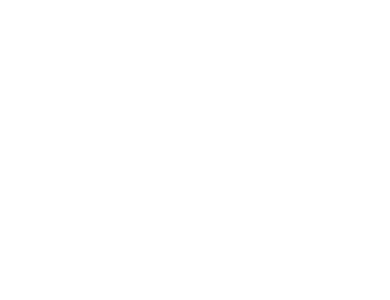
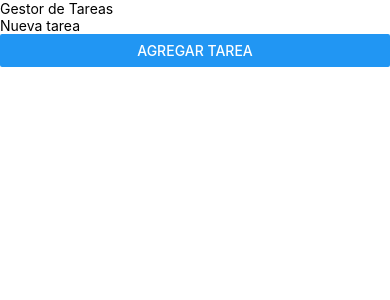
Before and after one commit to KarlaG56/TaskList, a React Native app: screen / in a window 390 px wide. Shown: the top 300 px of the page. Built offline with nearby package versions, Linux system fonts and the light colour scheme.

Commit message:
[ADD] Gestor

```diff
--- a/App.tsx
+++ b/App.tsx
@@ -1,14 +1,14 @@
 
+// src/App.tsx
+import React from 'react';
+import { Provider } from 'react-redux';
+import store from './src/store';
+import MainScreen from './src/Vistas/MainScreen';
 
-import React from 'react';
-import Screen from './src/TaskManager/Infrestructura/Vistas/Screen';
-
-function App(): React.JSX.Element {
-
-  return (
-    <Screen/>
-  );
-}
-
+const App = () => (
+    <Provider store={store}>
+        <MainScreen />
+    </Provider>
+);
 
 export default App;
--- a/package.json
+++ b/package.json
@@ -12,7 +12,9 @@
   "dependencies": {
     "implements": "^0.1.0",
     "react": "18.2.0",
-    "react-native": "0.74.1"
+    "react-native": "0.74.1",
+    "react-redux": "^9.1.2",
+    "redux": "^5.0.1"
   },
   "devDependencies": {
     "@babel/core": "^7.20.0",
--- /dev/null
+++ b/src/Vistas/MainScreen.js
@@ -0,0 +1,21 @@
+// src/Vistas/MainScreen.js
+import React from 'react';
+import { View, Text } from 'react-native';
+import { useSelector } from 'react-redux';
+import AgregarTarea from '../components/AgregarTarea';
+
+const MainScreen = () => {
+    const tareas = useSelector(state => state.tareas.tareas);
+
+    return (
+        <View>
+            <Text>Gestor de Tareas</Text>
+            <AgregarTarea />
+            {tareas.map(tarea => (
+                <Text key={tarea.id}>{tarea.nombre}</Text>
+            ))}
+        </View>
+    );
+};
+
+export default MainScreen;
--- /dev/null
+++ b/src/components/AgregarTarea.js
@@ -0,0 +1,30 @@
+// src/components/AgregarTarea.js
+import React, { useState } from 'react';
+import { useDispatch } from 'react-redux';
+import { agregarTarea } from '../store/actions';
+import { View, TextInput, Button } from 'react-native';
+
+const AgregarTarea = () => {
+    const [tarea, setTarea] = useState('');
+    const dispatch = useDispatch();
+
+    const handleSubmit = () => {
+        if (tarea.trim() === '') return;
+
+        dispatch(agregarTarea({ id: Date.now(), nombre: tarea }));
+        setTarea('');
+    };
+
+    return (
+        <View>
+            <TextInput
+                value={tarea}
+                onChangeText={setTarea}
+                placeholder="Nueva tarea"
+            />
+            <Button title="Agregar Tarea" onPress={handleSubmit} />
+        </View>
+    );
+};
+
+export default AgregarTarea;
--- /dev/null
+++ b/src/store/actions.js
@@ -0,0 +1,20 @@
+// src/TaskManager/store/actions.js
+export const agregarTarea = (tarea) => ({
+    type: 'AGREGAR_TAREA',
+    payload: tarea
+});
+
+export const eliminarTarea = (id) => ({
+    type: 'ELIMINAR_TAREA',
+    payload: id
+});
+
+export const actualizarTarea = (tarea) => ({
+    type: 'ACTUALIZAR_TAREA',
+    payload: tarea
+});
+
+export const obtenerTareas = (tareas) => ({
+    type: 'OBTENER_TAREAS',
+    payload: tareas
+});
--- /dev/null
+++ b/src/store/index.js
@@ -0,0 +1,11 @@
+// src/TaskManager/store/index.js
+import { createStore, combineReducers } from 'redux';
+import tareasReducer from './tareasReducer';
+
+const rootReducer = combineReducers({
+    tareas: tareasReducer
+});
+
+const store = createStore(rootReducer);
+
+export default store;
--- /dev/null
+++ b/src/store/tareasReducer.js
@@ -0,0 +1,35 @@
+// src/TaskManager/store/tareasReducer.js
+const initialState = {
+    tareas: []
+};
+
+const tareasReducer = (state = initialState, action) => {
+    switch (action.type) {
+        case 'AGREGAR_TAREA':
+            return {
+                ...state,
+                tareas: [...state.tareas, action.payload]
+            };
+        case 'ELIMINAR_TAREA':
+            return {
+                ...state,
+                tareas: state.tareas.filter(tarea => tarea.id !== action.payload)
+            };
+        case 'ACTUALIZAR_TAREA':
+            return {
+                ...state,
+                tareas: state.tareas.map(tarea =>
+                    tarea.id === action.payload.id ? action.payload : tarea
+                )
+            };
+        case 'OBTENER_TAREAS':
+            return {
+                ...state,
+                tareas: action.payload
+            };
+        default:
+            return state;
+    }
+};
+
+export default tareasReducer;
```
Also changed, not shown: src/TaskManager/Infrestructura/Controladores/ControladorEliminarTareas.js (added, +13 -0 lines), src/TaskManager/Infrestructura/Controladores/ControladorObtenerTareas.js (added, +13 -0 lines), 1 other file (tests, documents, lock files or other folders).
